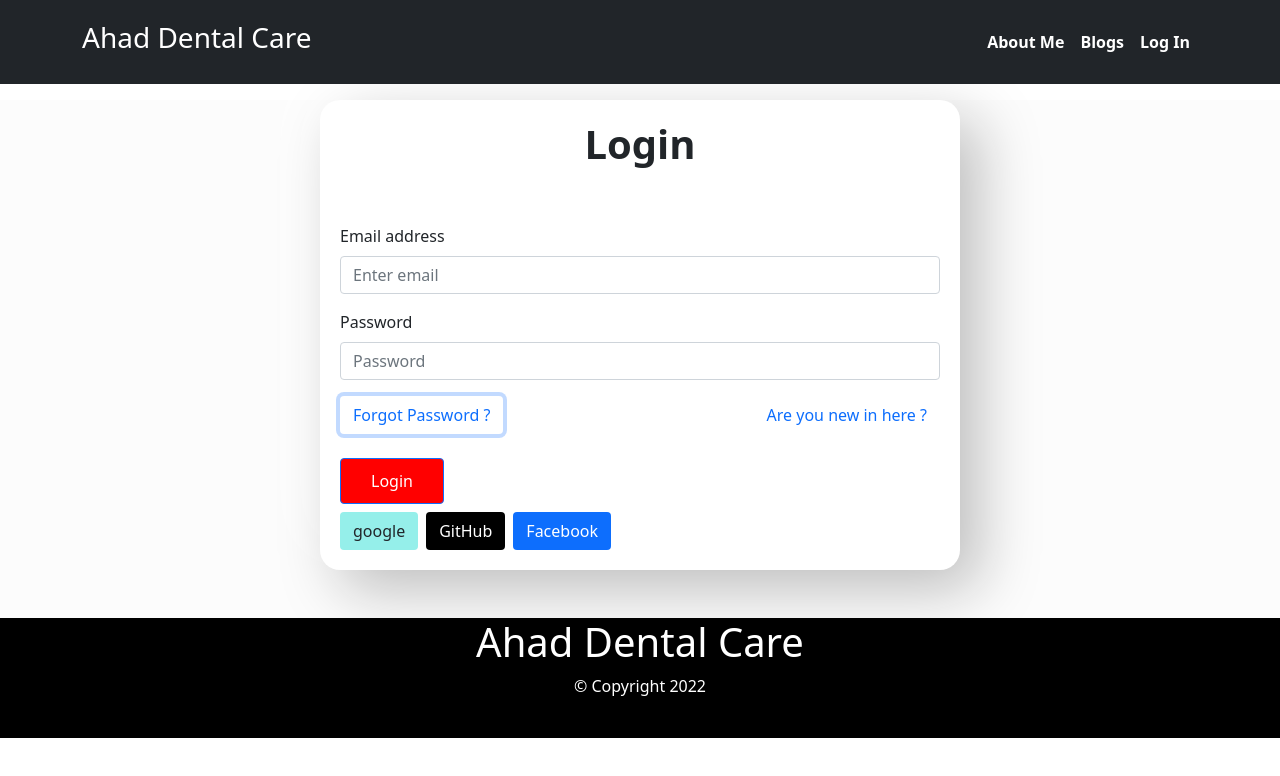
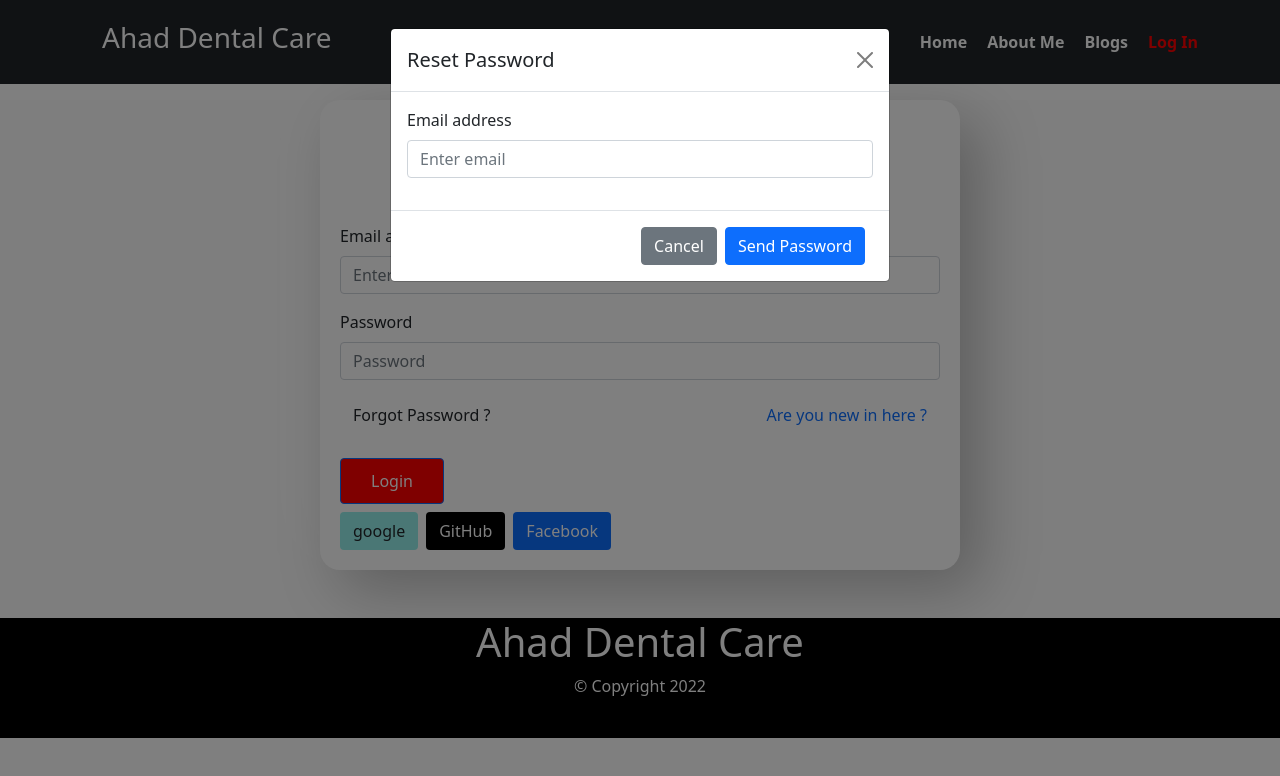
Before and after one commit to Ahad69/dental-care, a React (Create React App) app: page /signin in a window 1280 px wide. Both pictures are taken after a click on the button "Forgot Password ?". Shown: the top 776 px of the page. Built offline with nearby package versions, Linux system fonts and the light colour scheme; no server answers.

Commit message:
active link react form hook use

```diff
--- a/package.json
+++ b/package.json
@@ -13,6 +13,7 @@
     "react-countup": "^6.2.0",
     "react-dom": "^18.0.0",
     "react-firebase-hooks": "^5.0.3",
+    "react-hook-form": "^7.30.0",
     "react-particles-js": "^3.6.0",
     "react-router-dom": "^6.3.0",
     "react-scripts": "5.0.1",
--- a/public/index.html
+++ b/public/index.html
@@ -25,6 +25,7 @@
       Learn how to configure a non-root public URL by running `npm run build`.
     -->
     <title>Ahad Dental Care</title>
+    <script src="https://cdn.jsdelivr.net/npm/bootstrap@5.0.2/dist/js/bootstrap.bundle.min.js" integrity="sha384-MrcW6ZMFYlzcLA8Nl+NtUVF0sA7MsXsP1UyJoMp4YLEuNSfAP+JcXn/tWtIaxVXM" crossorigin="anonymous"></script>
   </head>
   <body>
     <noscript>You need to enable JavaScript to run this app.</noscript>
--- a/src/Auth/SignIn/SignIn.js
+++ b/src/Auth/SignIn/SignIn.js
@@ -2,12 +2,13 @@ import React, { useState } from "react";
 import { Button, Form, Spinner } from "react-bootstrap";
 import {
   useAuthState,
+  useSendPasswordResetEmail,
   useSignInWithEmailAndPassword,
   useSignInWithGithub,
   useSignInWithGoogle,
-  useUpdatePassword,
 } from "react-firebase-hooks/auth";
 import { Link, useLocation, useNavigate } from "react-router-dom";
+import { toast, ToastContainer } from "react-toastify";
 import auth from "../../firebase.init";
 import "./Signin.css";
 
@@ -19,12 +20,21 @@ const SignIn = () => {
   const [password, setPassword] = useState("");
   const [user] = useAuthState(auth);
 
-  const [updatePassword, updating, updateerror] = useUpdatePassword(auth);
+
+            // react firebase hooks
+
+
+  const [sendPasswordResetEmail, sending, PasswordError] =
+    useSendPasswordResetEmail(auth);
 
   const [signInWithEmailAndPassword, SignInuser, loading, error] =
     useSignInWithEmailAndPassword(auth);
-    const [signInWithGithub, githubuser, githubloading, githuberror] = useSignInWithGithub(auth);
-    const [signInWithGoogle, googleUser, gooogleLoading, googleError] = useSignInWithGoogle(auth);
+  const [signInWithGithub, githubuser, githubloading, githuberror] =
+    useSignInWithGithub(auth);
+  const [signInWithGoogle, googleUser, gooogleLoading, googleError] =
+    useSignInWithGoogle(auth);
+
+
   if (user) {
     let from = location.state?.from?.pathname || "/";
     navigate(from, { replace: true });
@@ -55,6 +65,22 @@ const SignIn = () => {
     e.preventDefault();
     signInWithEmailAndPassword(email, password);
   };
+
+  const notify = () => {
+
+      toast.success('Password sent to your email', {
+        position: "top-center",
+        autoClose: 5000,
+        hideProgressBar: true,
+        closeOnClick: true,
+        pauseOnHover: true,
+        draggable: true,
+
+        });
+
+}
+
+
   return (
     <div className="signin">
       <h1 className="text-center fw-bold pb-5">Login</h1>
@@ -77,32 +103,108 @@ const SignIn = () => {
           />
         </Form.Group>
         <div className="d-flex justify-content-between">
-          <button  className="btn text-primary" onClick={()=>updatePassword(email)} >Forgot Password ?</button> <br />
+          <button
+            type="button"
+            className="btn"
+            data-bs-toggle="modal"
+            data-bs-target="#exampleModal"
+          >
+            Forgot Password ?
+          </button>{" "}
+          <br />
           <button className="btn">
             {" "}
             <Link to="/signup">Are you new in here ?</Link>
           </button>
         </div>
 
-        {
-             error || updateerror ? `${error?.message}` : ''
-        }
+       {/* errors  */}
+
+        {error || PasswordError
+          ? `${error?.message}${PasswordError?.message}`
+          : ""}
 
         <br />
         <Button className="loginBtn" type="submit">
           Login
         </Button>
       </Form>
-      <div className=''>
-            <button onClick={()=>signInWithGoogle()} className='btn google'>google</button>
 
-           <button onClick={()=>signInWithGithub()} className='btn github text-white'>GitHub</button>
+        {/* modal  */}
 
-           {/* facebook wont work  */}
-            <button className='btn bg-primary facebook text-white'>Facebook</button>
+      <div
+        className="modal fade"
+        id="exampleModal"
+        tabindex="-1"
+        aria-labelledby="exampleModalLabel"
+        aria-hidden="true"
+      >
+        <div className="modal-dialog ">
+          <div className="modal-content">
+            <div className="modal-header">
+              <h5 className="modal-title" id="exampleModalLabel">
+                Reset Password
+              </h5>
+              <button
+                type="button"
+                className="btn-close"
+                data-bs-dismiss="modal"
+                aria-label="Close"
+              ></button>
             </div>
+            <div className="modal-body">
+              <Form.Group className="mb-3" controlId="formBasicEmail">
+                <Form.Label>Email address</Form.Label>
+                <Form.Control
+                  onBlur={handleEmail}
+                  type="email"
+                  placeholder="Enter email"
+                />
+              </Form.Group>
+            </div>
+            <div className="modal-footer">
+              <button
+                type="button"
+                className="btn btn-secondary"
+                data-bs-dismiss="modal"
+              >
+                Cancel
+              </button>
+              <button
+                type="button"
+
+                className="btn btn-primary"
+
+                onClick={async () => {
+                  sendPasswordResetEmail(email)
+                  notify()
+
+                }}
+              >
+                Send Password
+              </button>
+              <ToastContainer  />
+            </div>
+          </div>
+        </div>
       </div>
 
+      <div className="">
+        <button onClick={() => signInWithGoogle()} className="btn google">
+          google
+        </button>
+
+        <button
+          onClick={() => signInWithGithub()}
+          className="btn github text-white"
+        >
+          GitHub
+        </button>
+
+        {/* facebook wont work  */}
+        <button className="btn bg-primary facebook text-white">Facebook</button>
+      </div>
+    </div>
   );
 };
 
--- a/src/Auth/SignUp/SignUp.js
+++ b/src/Auth/SignUp/SignUp.js
@@ -1,57 +1,81 @@
-
-import React, { useState } from 'react';
+import React, { useState } from "react";
 import { Button, Form } from "react-bootstrap";
-import { useAuthState, useCreateUserWithEmailAndPassword, useSignInWithGithub, useSignInWithGoogle, useUpdateProfile } from 'react-firebase-hooks/auth';
-import { Link, useLocation, useNavigate } from 'react-router-dom';
-import auth from '../../firebase.init';
+import {
+  useAuthState,
+  useCreateUserWithEmailAndPassword,
+  useSendPasswordResetEmail,
+  useSignInWithGithub,
+  useSignInWithGoogle,
+  useUpdateProfile,
+} from "react-firebase-hooks/auth";
+import { Link, useLocation, useNavigate } from "react-router-dom";
+import { toast, ToastContainer } from "react-toastify";
+import auth from "../../firebase.init";
 
 const SignUp = () => {
-    const [displayName , setdisplayName] =  useState('')
-    const [photoURL , setPhotoURL] = useState('')
-    const [email , setEmail] = useState('')
-    const [password , setPassword] = useState('')
+  const [displayName, setdisplayName] = useState("");
+  const [photoURL, setPhotoURL] = useState("");
+  const [email, setEmail] = useState("");
+  const [password, setPassword] = useState("");
 
   let location = useLocation();
-    const navigate = useNavigate()
+  const navigate = useNavigate();
 
-    const handledisplayName = (e) =>{
-        setdisplayName(e.target.value)
-    }
-    const handlePhotoUrl = (e) =>{
-        setPhotoURL(e.target.value)
-    }
-    const handleEmail = (e) =>{
-        setEmail(e.target.value)
-    }
-    const handlePassword = (e) =>{
-        setPassword(e.target.value)
-    }
+  const handledisplayName = (e) => {
+    setdisplayName(e.target.value);
+  };
+  const handlePhotoUrl = (e) => {
+    setPhotoURL(e.target.value);
+  };
+  const handleEmail = (e) => {
+    setEmail(e.target.value);
+  };
+  const handlePassword = (e) => {
+    setPassword(e.target.value);
+  };
+
+            // react firebase hooks
+
   const [user] = useAuthState(auth);
-    const [signInWithGithub, githubuser, githubloading, githuberror] = useSignInWithGithub(auth);
-    const [signInWithGoogle, googleUser, gooogleLoading, googleError] = useSignInWithGoogle(auth);
+  const [sendPasswordResetEmail, sending, PasswordError] =
+    useSendPasswordResetEmail(auth);
+  const [signInWithGithub, githubuser, githubloading, githuberror] =
+    useSignInWithGithub(auth);
+  const [signInWithGoogle, googleUser, gooogleLoading, googleError] =
+    useSignInWithGoogle(auth);
+  const [createUserWithEmailAndPassword, newUser, loading, error] =
+    useCreateUserWithEmailAndPassword(auth, { sendEmailVerification: true });
 
-    const [
-        createUserWithEmailAndPassword,
-        newUser,
-        loading,
-        error,
-      ] = useCreateUserWithEmailAndPassword(auth , {sendEmailVerification : true});
   const [updateProfile, updating, updateError] = useUpdateProfile(auth);
 
-    const handleSubmit = async (e) =>{
-        e.preventDefault()
-        await createUserWithEmailAndPassword(email, password)
-        await updateProfile({ displayName : displayName , photoURL : photoURL });
-        navigate('/')
-    }
+
+  const handleSubmit = async (e) => {
+    e.preventDefault();
+    await createUserWithEmailAndPassword(email, password);
+    await updateProfile({ displayName: displayName, photoURL: photoURL });
+    navigate("/");
+  };
+
 
   if (user) {
     let from = location.state?.from?.pathname || "/";
     navigate(from, { replace: true });
   }
-    if(githuberror || googleError || updateError || error ){
-      console.log(githuberror?.message)
+  if (githuberror || googleError || updateError || error) {
+    console.log(githuberror?.message);
   }
+
+
+  const notify = () => {
+    toast.success("Password sent to your email", {
+      position: "top-center",
+      autoClose: 5000,
+      hideProgressBar: true,
+      closeOnClick: true,
+      pauseOnHover: true,
+      draggable: true,
+    });
+  };
 
   return (
     <div className="signin">
@@ -59,43 +83,132 @@ const SignUp = () => {
       <Form onSubmit={handleSubmit}>
         <Form.Group className="mb-3" controlId="formBasicName">
           <Form.Label>Your Name </Form.Label>
-          <Form.Control onBlur={handledisplayName} type="text" placeholder="Enter Name" />
+          <Form.Control
+            onBlur={handledisplayName}
+            type="text"
+            placeholder="Enter Name"
+          />
         </Form.Group>
         <Form.Group className="mb-3" controlId="formBasicavater">
           <Form.Label>Avater Link </Form.Label>
-          <Form.Control onBlur={handlePhotoUrl} type="text" placeholder="Enter Avater Link" />
+          <Form.Control
+            onBlur={handlePhotoUrl}
+            type="text"
+            placeholder="Enter Avater Link"
+          />
         </Form.Group>
         <Form.Group className="mb-3" controlId="formBasicEmail">
           <Form.Label>Email address</Form.Label>
-          <Form.Control onBlur={handleEmail} type="email" placeholder="Enter email" />
+          <Form.Control
+            onBlur={handleEmail}
+            type="email"
+            placeholder="Enter email"
+          />
         </Form.Group>
 
         <Form.Group className="mb-3" controlId="formBasicPassword">
           <Form.Label>Password</Form.Label>
-          <Form.Control onBlur={handlePassword} type="password" placeholder="Password" />
+          <Form.Control
+            onBlur={handlePassword}
+            type="password"
+            placeholder="Password"
+          />
         </Form.Group>
-        <div className='d-flex justify-content-between'>
-        <button className="btn text-primary">Forgot Password ?</button> <br />
-        <button className='btn'><Link to='/signin'>Already Registered  ?</Link></button>
+        <div className="d-flex justify-content-between">
+          <button  type="button"
+            className="btn"
+            data-bs-toggle="modal"
+            data-bs-target="#exampleModal">Forgot Password ?</button> <br />
+          <button className="btn">
+            <Link to="/signin">Already Registered ?</Link>
+          </button>
         </div>
 
+        {error ? "error?.message" : ""}
+
+        <Button className="registerBtn" type="submit">
+          {updating ? "Creating User" : "Register"}
+        </Button>
+      </Form>
+
+
+
+      {/* modal  */}
+      <div
+        className="modal fade"
+        id="exampleModal"
+        tabindex="-1"
+        aria-labelledby="exampleModalLabel"
+        aria-hidden="true"
+      >
+        <div className="modal-dialog ">
+          <div className="modal-content">
+            <div className="modal-header">
+              <h5 className="modal-title" id="exampleModalLabel">
+                Reset Password
+              </h5>
+              <button
+                type="button"
+                className="btn-close"
+                data-bs-dismiss="modal"
+                aria-label="Close"
+              ></button>
+            </div>
+            <div className="modal-body">
+              <Form.Group className="mb-3" controlId="formBasicEmail">
+                <Form.Label>Email address</Form.Label>
+                <Form.Control
+                  onBlur={handleEmail}
+                  type="email"
+                  placeholder="Enter email"
+                />
+              </Form.Group>
+            </div>
+            <div className="modal-footer">
+              <button
+                type="button"
+                className="btn btn-secondary"
+                data-bs-dismiss="modal"
+              >
+                Cancel
+              </button>
+              <button
+                type="button"
+                className="btn loginBtn"
+                onClick={async () => {
+                  sendPasswordResetEmail(email);
+                  notify();
+                }}
+              >
                 {
-             error ? 'error?.message' : ''
+                  sending ? 'Sending Password ' : 'Send Password'
                 }
 
-        <Button className="registerBtn" type="submit">
-          {
-              updating ? 'Creating User' : 'Register'
-          }
-        </Button>
-      </Form>
-          <div className=''>
-            <button onClick={()=>signInWithGoogle()} className='btn google'>google</button>
+              </button>
+              <ToastContainer />
+            </div>
+          </div>
+        </div>
+      </div>
 
-           <button onClick={()=>signInWithGithub()} className='btn github text-white'>GitHub</button>
 
+
+      {/* social button  */}
+      <div className="">
+        <button onClick={() => signInWithGoogle()} className="btn google">
+          google
+        </button>
+        <button
+          onClick={() => signInWithGithub()}
+          className="btn github text-white"
+        >
+          GitHub
+        </button>
         {/* facebook wont work  */}
-            <button className='btn bg-primary facebook text-white'>Facebook</button> </div>
+        <button className="btn bg-primary facebook text-white">
+          Facebook
+        </button>{" "}
+      </div>
     </div>
   );
 };
--- /dev/null
+++ b/src/Pages/ActiveLink/ActiveLink.js
@@ -0,0 +1,23 @@
+import React from "react";
+import { Link, useMatch, useResolvedPath } from "react-router-dom";
+
+const ActiveLink = ({ children, to, ...props }) => {
+
+  let resolved = useResolvedPath(to);
+  let match = useMatch({ path: resolved.pathname, end: true });
+
+  return (
+    <div>
+      <Link
+        style={{ color : match ? "red" : "white" }}
+        to={to}
+        {...props}
+      >
+        {children}
+      </Link>
+      {match && ''}
+    </div>
+  );
+};
+
+export default ActiveLink;
--- a/src/Pages/ConfirmBokking/ConfirmBooking.js
+++ b/src/Pages/ConfirmBokking/ConfirmBooking.js
@@ -1,5 +1,6 @@
 import React, { useEffect, useState } from "react";
 import { useAuthState } from "react-firebase-hooks/auth";
+import { useForm } from "react-hook-form";
 import { useParams } from "react-router-dom";
 import { toast, ToastContainer } from "react-toastify";
 import auth from "../../firebase.init";
@@ -17,10 +18,9 @@ const ConfirmBooking = () => {
   }, []);
 
   const selectedOne = booking.find((book) => book.id == id);
+    const notify = (e) => {
 
-
-    const notify = () => {
-        toast(`Thanks ${user?.displayName} for selecting  ${selectedOne?.name} service` );
+        toast(`Thanks ${user?.displayName} for the booking  ${selectedOne?.name} service` );
           toast.success('You are redirecting to home.', {
             position: "top-left",
             autoClose: 5000,
@@ -32,17 +32,41 @@ const ConfirmBooking = () => {
             });
         setInterval(function() {window.location = '/'}, 5000);
     }
-
+    const { register,  formState: { errors } } = useForm();
 
 
   return (
-    <div className="confirmbooking  pt-5">
-      <img src={selectedOne?.img} alt="" />
+    <div className="confirmbooking ">
+     <div className="booking-content">
+     <img src={selectedOne?.img} alt="" />
       <h1 className="text-danger mt-4">{selectedOne?.name}</h1>
       <h3>Fees : ${selectedOne?.price}</h3>
       <p>{selectedOne?.description}</p>
+     </div>
+
+      <div className="booking-form">
+      <>
+      {/* register your input into the hook by invoking the "register" function */}
+     <label htmlFor="">Name  :  <input defaultValue={user?.displayName} {...register("Name")} /></label>
+      <br />
+      {/* include validation with required or other standard HTML validation rules */}
+      <label htmlFor="">Email : <input defaultValue={user?.email} {...register("exampleRequired", { required: true })} /></label>
+      <br />
+
+     <label htmlFor="">Phone :  <input type='number'  {...register("exampleRequired", { required: true })} /></label>
+      <br />
+
+     <label htmlFor="">Address :  <input type='text'  {...register("address", { required: true })} /></label>
+      <br />
+
+
+      {/* errors will return when field validation fails  */}
+      {errors.exampleRequired && <span>This field is required</span>}
 
       <button onClick={() => notify()}>Confirm Booking</button>
+    </>
+      </div>
+
       <ToastContainer  />
     </div>
   );
--- a/src/Pages/Home/Machinaries/Machine/Machine.js
+++ b/src/Pages/Home/Machinaries/Machine/Machine.js
@@ -5,9 +5,7 @@ const Machine = ({machine}) => {
     return (
         <div className='machine container'>
         <img src={img} height={height}  alt="" />
-        <div className='t'>
-            hi
-        </div>
+
 
     </div>
 
--- a/src/Pages/Home/Machinaries/Machines/Machines.js
+++ b/src/Pages/Home/Machinaries/Machines/Machines.js
@@ -15,7 +15,7 @@ const Machines = () => {
          <div className='machines container pt-5'>
 
             {
-                machines.map(machine => <Machine machine={machine}></Machine>)
+                machines.map(machine => <Machine machine={machine} key={machine.name}></Machine>)
             }
         </div>
         </>
--- a/src/Pages/Shared/Header/Header.css
+++ b/src/Pages/Shared/Header/Header.css
@@ -2,6 +2,8 @@
     background: rgba(216, 213, 213, 0.464) !important;
 }
 .links{
+    text-decoration: none;
     font-weight: 700;
-    color: rgb(255, 255, 255) !important;
+    padding-left: 20px;
+    /* color: rgb(255, 255, 255) !important; */
 }
--- a/src/Pages/Shared/Header/Header.js
+++ b/src/Pages/Shared/Header/Header.js
@@ -4,6 +4,7 @@ import { Container, Nav, Navbar } from "react-bootstrap";
 import { useAuthState } from "react-firebase-hooks/auth";
 import { Link } from "react-router-dom";
 import auth from "../../../firebase.init";
+import ActiveLink from "../../ActiveLink/ActiveLink";
 import './Header.css'
 
 const Header = () => {
@@ -23,12 +24,14 @@ const Header = () => {
           <Navbar.Toggle aria-controls="responsive-navbar-nav" className=" toggle" />
           <Navbar.Collapse id="responsive-navbar-nav">
             <Nav className="ms-auto ">
-              <Nav.Link className="links" as={Link} to="aboutme">About Me</Nav.Link>
-              <Nav.Link className="links" as={Link} to='/blogs'>Blogs</Nav.Link>
+            <ActiveLink className="links" to='/'>Home</ActiveLink>
+            <ActiveLink className="links" to="/aboutme">About Me</ActiveLink>
+
+              <ActiveLink className="links"  to='/blogs'>Blogs</ActiveLink>
 
               {
-                user?.email ? <><button className="btn text-white fw-bold" onClick={logout}>Log Out</button> <img width={40} className='rounded-circle m-auto' src={user?.photoURL} alt="" /></> :
-                  <Nav.Link className="links" as={Link} to='/signin'>Log In</Nav.Link>
+                user?.email ? <div className=""><button className="btn p-0 ms-5 text-white fw-bold" onClick={logout}>Log Out</button> <img width={40} className='rounded-circle m-auto' src={user?.photoURL} alt="" /></div> :
+                  <ActiveLink className="links" as={Link} to='/signin'>Log In</ActiveLink>
 
 
               }
--- a/src/firebase.init.js
+++ b/src/firebase.init.js
@@ -6,12 +6,19 @@ import {getAuth} from 'firebase/auth'
 
 // Your web app's Firebase configuration
 const firebaseConfig = {
-  apiKey: "AIzaSyB2TGJLIVqgZOYM2NhXb3P5cvtuvx48Hos",
-  authDomain: "dentist-assignment-10.firebaseapp.com",
-  projectId: "dentist-assignment-10",
-  storageBucket: "dentist-assignment-10.appspot.com",
-  messagingSenderId: "811050388461",
-  appId: "1:811050388461:web:63beee80025228f7d675e4"
+  apiKey:process.env.REACT_APP_apiKey,
+  authDomain:process.env.REACT_APP_authDomain,
+  projectId:process.env.REACT_APP_projectId,
+  storageBucket:process.env.REACT_APP_storageBucket,
+  messagingSenderId:process.env.REACT_APP_messagingSenderId,
+  appId:process.env.REACT_APP_appId
+
+  // apiKey: "AIzaSyB2TGJLIVqgZOYM2NhXb3P5cvtuvx48Hos",
+  // authDomain: "dentist-assignment-10.firebaseapp.com",
+  // projectId: "dentist-assignment-10",
+  // storageBucket: "dentist-assignment-10.appspot.com",
+  // messagingSenderId: "811050388461",
+  // appId: "1:811050388461:web:63beee80025228f7d675e4"
 };
 
 // Initialize Firebase
```
Also changed, not shown: src/Pages/ConfirmBokking/ConfirmBooking.css (+40 -3 lines), 1 other file (tests, documents, lock files or other folders). Lines whose indentation alone changed are shown as unchanged.
